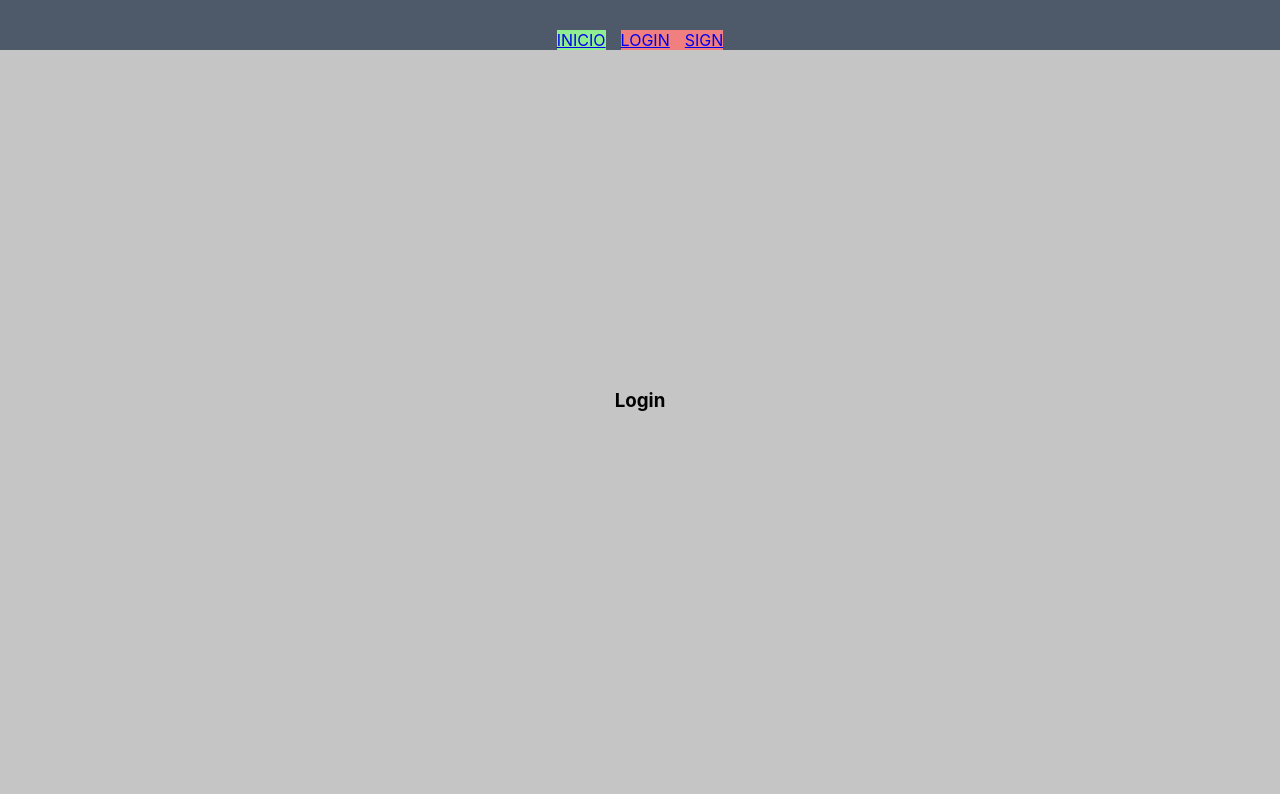
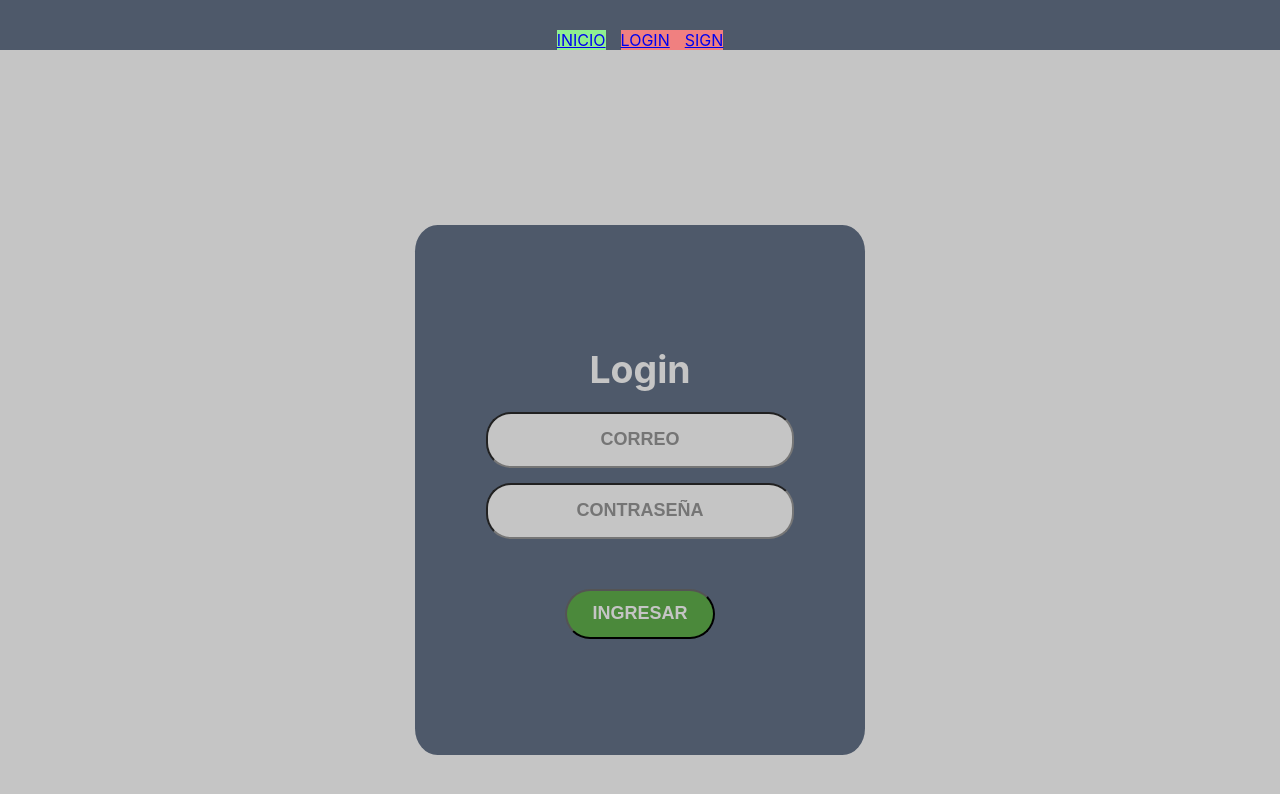
Before and after one commit to REVEGEZSX/Vet-App-pern, a React (Create React App) app in the folder client/: page /login in a window 1280 px wide. Shown: the top 794 px of the page. Built offline with nearby package versions, Linux system fonts and the light colour scheme.

Commit message:
login+registro

```diff
--- a/client/src/pages/login.js
+++ b/client/src/pages/login.js
@@ -1,9 +1,75 @@
-import Layout from "../components/layout"
+import { useState } from 'react'
+import { onLogin } from '../api/auth'
+import Layout from '../components/layout'
+import { useDispatch } from 'react-redux'
+import { authenticateUser } from '../redux/slices/authSlice'
+import '../styles/login.css'
 
-const Login = () =>{
-    return (
+const Login = () => {
+  const [values, setValues] = useState({
+    correo_usuario: '',
+    contrasena_usuario: '',
+  })
+  const [error, setError] = useState(false)
+
+  const onChange = (e) => {
+    setValues({ ...values, [e.target.name]: e.target.value })
+  }
+
+  const dispatch = useDispatch()
+  const onSubmit = async (e) => {
+    e.preventDefault()
+
+    try {
+      await onLogin(values)
+      dispatch(authenticateUser())
+
+      localStorage.setItem('isAuth', 'true')
+    } catch (error) {
+      console.log(error.response.data.errors[0].msg)
+      setError(error.response.data.errors[0].msg)
+    }
+  }
+
+  return (
     <Layout>
-      <h1>Login</h1>
+      <form onSubmit={(e) => onSubmit(e)} className='form-register form-login'>
+        <h1 className='form-title'>Login</h1>
+
+        <div className='email-input'>
+          <input
+            onChange={(e) => onChange(e)}
+            type='email'
+            className='form-control'
+            id='correo_usuario'
+            name='correo_usuario'
+            value={values.correo_usuario}
+            placeholder='CORREO'
+            required
+          />
+        </div>
+
+        <div className='password-input'>
+          <input
+            onChange={(e) => onChange(e)}
+            type='password'
+            value={values.contrasena_usuario}
+            className='form-control'
+            id='contrasena_usuario'
+            name='contrasena_usuario'
+            placeholder='CONTRASEÑA'
+            required
+          />
+        </div>
+
+        <div style={{ color: 'red', margin: '10px 0' }}>{error}</div>
+
+        <button type='submit' className='btn-success'>
+          INGRESAR
+        </button>
+      </form>
     </Layout>
-  )}
+  )
+}
+
 export default Login
--- a/client/src/pages/register.js
+++ b/client/src/pages/register.js
@@ -9,6 +9,8 @@ const Register = () => {
     apellido_usuario:'',
     correo_usuario: '',
     contrasena_usuario: '',
+    telefono_usuario:'',
+    id_roles_usuario:''
 
   })
   const [error, setError] = useState(false)
@@ -26,9 +28,17 @@ const Register = () => {
 
       setError('')
       setSuccess(data.message)
-      setValues({ email: '', password: '' })
+      setValues({
+        nombre_usuario:'',
+        apellido_usuario:'',
+        correo_usuario: '',
+        contrasena_usuario: '',
+        telefono_usuario:'',
+        id_roles_usuario:''
+      })
     } catch (error) {
-      setError(error.response.data.errors[0].msg)
+      //console.log(error.response.data.errors[0].msg)
+      //setError(error.response.data.errors[0].msg)
       setSuccess('')
     }
   }
@@ -36,7 +46,7 @@ const Register = () => {
   return (
     <Layout>
       <form onSubmit={(e) => onSubmit(e)} className='form-register'>
-        <h1 id='register-title'>REGISTRO</h1>
+        <h1 className='form-title'>REGISTRO</h1>
 
         <div className='name-input'>
           <input
@@ -104,7 +114,7 @@ const Register = () => {
         </div>
 
         <button type='submit' className='btn-success'>
-          Registrarse
+          REGISTRARSE
         </button>
 
         <div className='user-role-input' hidden>
@@ -115,7 +125,7 @@ const Register = () => {
             className='form-control'
             id='id_roles_usuario'
             name='id_roles_usuario'
-            value={values.id_roles_usuario}
+            value={values.id_roles_usuario=3}
             placeholder='Cliente'
             defaultValue={3}
             required
--- /dev/null
+++ b/client/src/styles/login.css
@@ -0,0 +1,4 @@
+.form-login{
+    min-width: 380px;
+    min-height: 380px;
+}
--- a/client/src/styles/register.css
+++ b/client/src/styles/register.css
@@ -1,4 +1,4 @@
-#register-title{
+.form-title{
     margin: 5px 0 5px 0;
 }
 .form-register{
```
Also changed, not shown: 1 other file (tests, documents, lock files or other folders).
